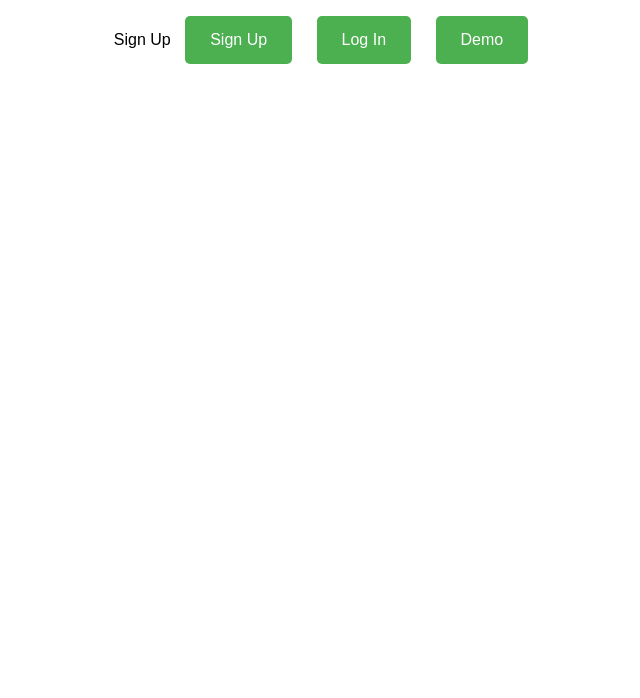
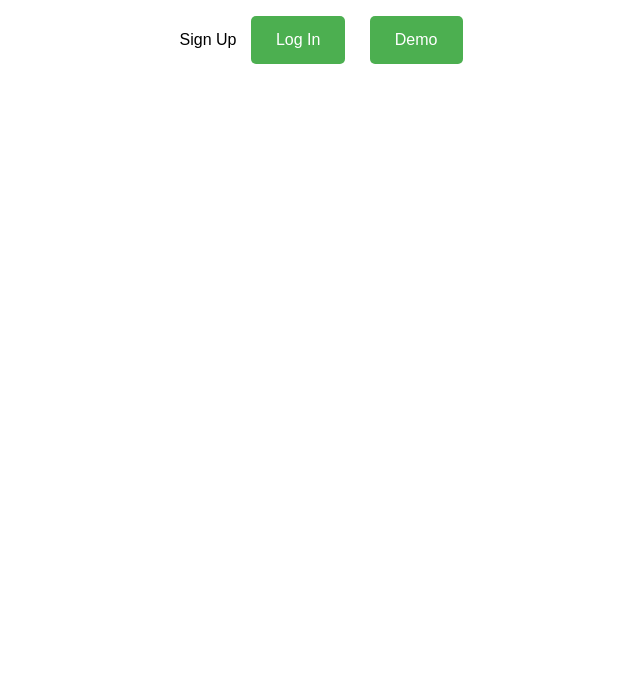
Before and after one commit to kamaljayanath/CBtest, a plain HTML site: page index.html in a window 1280 px wide. Shown: the part 102-800 px from the top of the page, without its empty margins (314-954 px from the left). Drawn offline with Linux system fonts and the light colour scheme.

Commit message:
Update index.html

```diff
--- a/index.html
+++ b/index.html
@@ -58,7 +58,6 @@
 
     <a class="btn" onclick="trackAndRedirect(event, 'https://coachbar.io/product-archive/')">Sign Up</a>
 
-    <button class="button" onclick="window.location.href='https://www.coachbar.io'">Sign Up</button>
     <button class="button" onclick="window.location.href='https://www.google.com'">Log In</button>
     <button class="button" onclick="window.location.href='https://www.facebook.com'">Demo</button>
 
```
